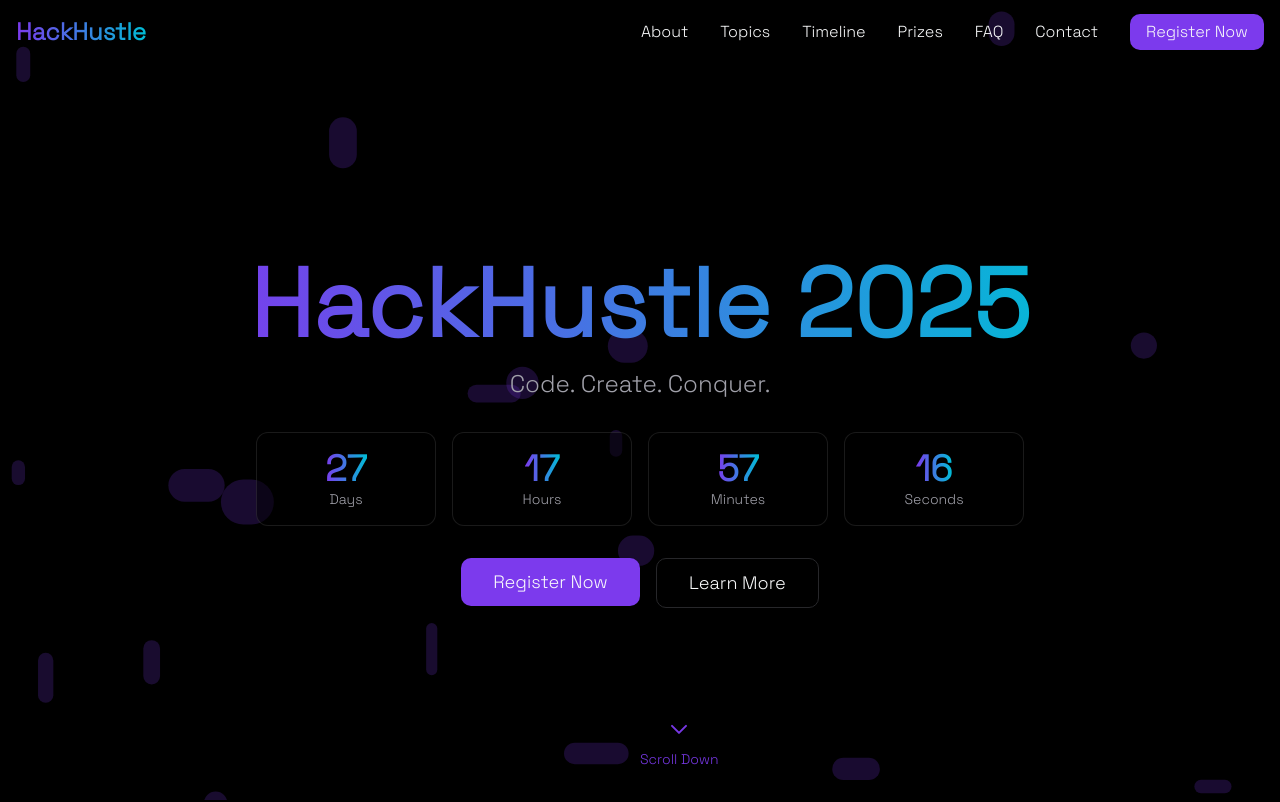
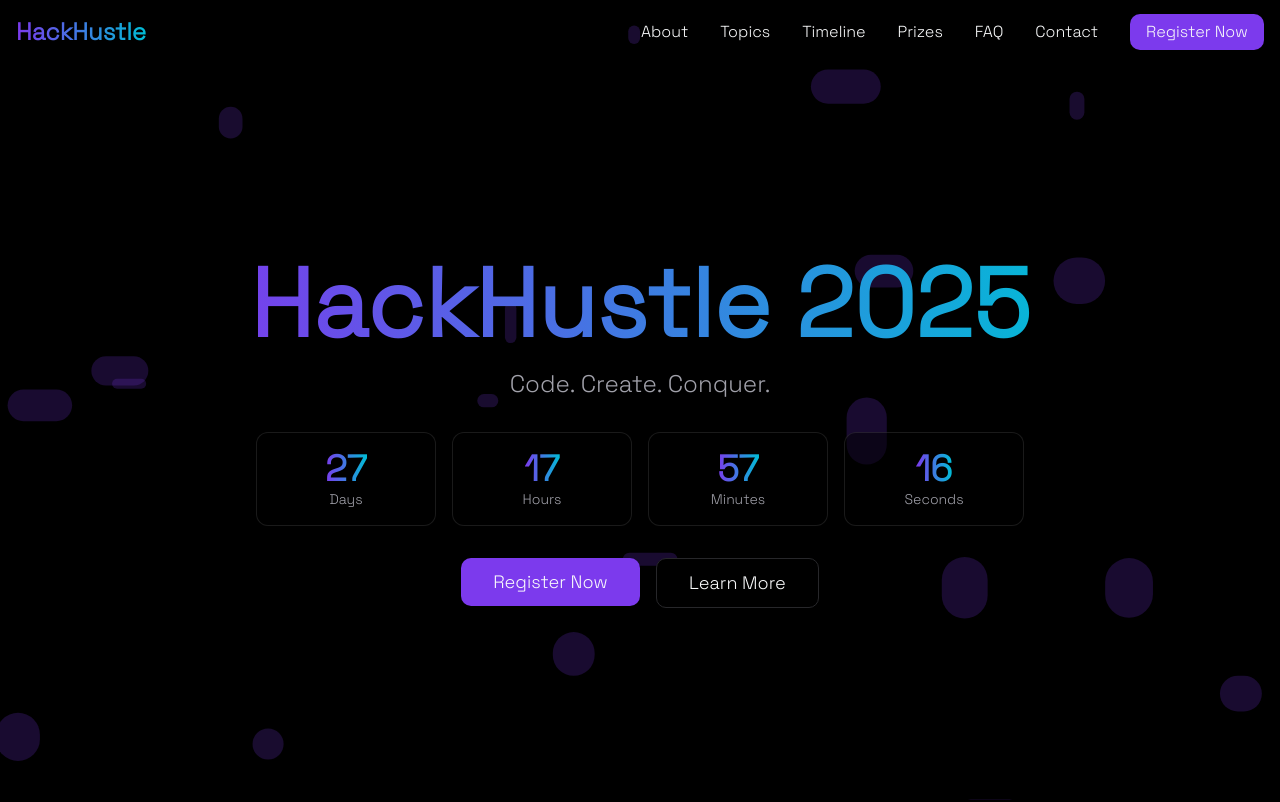
Before and after one commit to Ranadipgithub/HackHustle, a Next.js app: page / in a window 1280 px wide. Shown: the top 802 px of the page. Built offline with nearby package versions, Linux system fonts and the light colour scheme.

Commit message:
remove unused state and scroll indicator from Hero component

```diff
--- a/src/components/Hero.tsx
+++ b/src/components/Hero.tsx
@@ -3,7 +3,7 @@
 import { motion, useScroll, useTransform } from "framer-motion";
 import { Button } from "@/components/ui/button";
 import Countdown from "@/components/Countdown";
-import { useRef, useState, useEffect } from "react";
+import { useRef } from "react";
 import Link from "next/link";
 
 export default function Hero() {
@@ -15,29 +15,6 @@ export default function Hero() {
 
   const y = useTransform(scrollYProgress, [0, 1], ["0%", "50%"]);
   const opacity = useTransform(scrollYProgress, [0, 1], [1, 0]);
-
-  // State to control scroll indicator visibility
-  const [showScrollIndicator, setShowScrollIndicator] = useState(true);
-
-  useEffect(() => {
-    const handleScroll = () => {
-      // Hide the indicator when scrolled more than 100 pixels
-      if (window.scrollY > 100) {
-        setShowScrollIndicator(false);
-      } else {
-        setShowScrollIndicator(true);
-      }
-    };
-
-    // Attach the event listener
-    window.addEventListener("scroll", handleScroll);
-    // Run an initial check
-    handleScroll();
-
-    return () => {
-      window.removeEventListener("scroll", handleScroll);
-    };
-  }, []);
 
   return (
     <section
@@ -146,30 +123,6 @@ export default function Hero() {
         </motion.div>
       </div>
 
-      {/* Scroll indicator - only shows if user hasn't scrolled past the threshold */}
-      {showScrollIndicator && (
-        <motion.div
-          className="absolute bottom-8 left-1/2 -translate-x-1/2 flex flex-col items-center"
-          animate={{ y: [0, 10, 0], opacity: [1, 0.6, 1] }}
-          transition={{ duration: 1.5, repeat: Infinity, ease: "easeInOut" }}
-        >
-          <svg
-            xmlns="http://www.w3.org/2000/svg"
-            className="h-6 w-6 text-primary"
-            fill="none"
-            viewBox="0 0 24 24"
-            stroke="currentColor"
-          >
-            <path
-              strokeLinecap="round"
-              strokeLinejoin="round"
-              strokeWidth={2}
-              d="M19 9l-7 7-7-7"
-            />
-          </svg>
-          <span className="text-sm text-primary mt-2">Scroll Down</span>
-        </motion.div>
-      )}
     </section>
   );
 }
```
